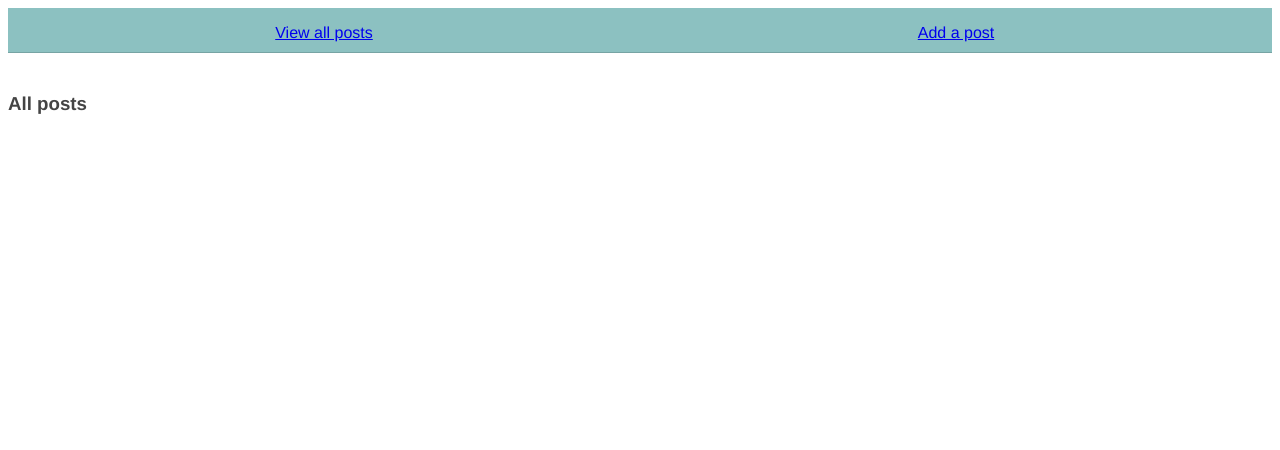
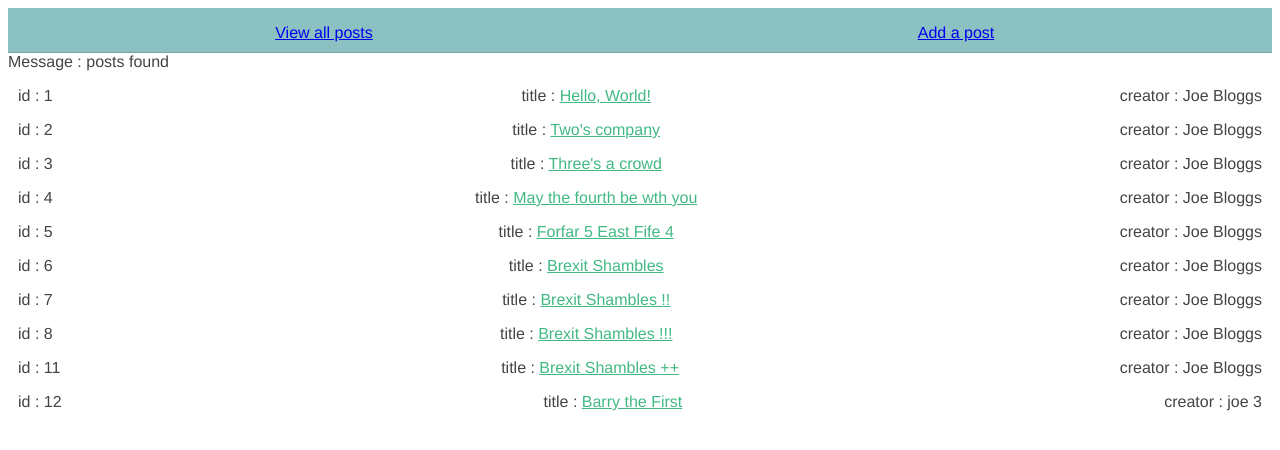
Before and after one commit to jabbarman/billblogvue, a Vue app: page / in a window 1280 px wide. Shown: the top 450 px of the page. Built offline with nearby package versions, Linux system fonts and the light colour scheme.

Commit message:
added data and bindings

```diff
--- a/src/components/HomePage.vue
+++ b/src/components/HomePage.vue
@@ -1,14 +1,27 @@
 <template>
-  <h3>All posts</h3>
+    <div>
+        <span>Message : {{blog.message}}</span>
+        <div class="post" v-for="post in blog.posts" :key="post.id">
+            <ul>
+                <li>id : {{post.id}}</li>
+                <li>title : <a v-bind:href="post.links.href">{{post.title}}</a></li>
+                <li>creator : {{post.creator}}</li>
+            </ul>
+        </div>
+    </div>
 </template>
 
 <script>
+import blog from '../data/posts';
+
 export default {
-  name: 'HomePage',
-  props: {
-    msg: String
-  }
-}
+    name: 'HomePage',
+    data () {
+        return {
+            blog,
+        };
+    },
+};
 </script>
 
 <!-- Add "scoped" attribute to limit CSS to this component only -->
--- /dev/null
+++ b/src/data/posts.js
@@ -0,0 +1,90 @@
+const allPosts = {
+    "message": "posts found",
+    "posts": [
+        {
+            "id": 1,
+            "title": "Hello, World!",
+            "creator": "Joe Bloggs",
+            "links": {
+                "href": "http://billblog.test/api/v1/blog/1"
+            }
+        },
+        {
+            "id": 2,
+            "title": "Two's company",
+            "creator": "Joe Bloggs",
+            "links": {
+                "href": "http://billblog.test/api/v1/blog/2"
+            }
+        },
+        {
+            "id": 3,
+            "title": "Three's a crowd",
+            "creator": "Joe Bloggs",
+            "links": {
+                "href": "http://billblog.test/api/v1/blog/3"
+            }
+        },
+        {
+            "id": 4,
+            "title": "May the fourth be wth you",
+            "creator": "Joe Bloggs",
+            "links": {
+                "href": "http://billblog.test/api/v1/blog/4"
+            }
+        },
+        {
+            "id": 5,
+            "title": "Forfar 5 East Fife 4",
+            "creator": "Joe Bloggs",
+            "links": {
+                "href": "http://billblog.test/api/v1/blog/5"
+            }
+        },
+        {
+            "id": 6,
+            "title": "Brexit  Shambles",
+            "creator": "Joe Bloggs",
+            "links": {
+                "href": "http://billblog.test/api/v1/blog/6"
+            }
+        },
+        {
+            "id": 7,
+            "title": "Brexit  Shambles !!",
+            "creator": "Joe Bloggs",
+            "links": {
+                "href": "http://billblog.test/api/v1/blog/7"
+            }
+        },
+        {
+            "id": 8,
+            "title": "Brexit  Shambles !!!",
+            "creator": "Joe Bloggs",
+            "links": {
+                "href": "http://billblog.test/api/v1/blog/8"
+            }
+        },
+        {
+            "id": 11,
+            "title": "Brexit  Shambles ++",
+            "creator": "Joe Bloggs",
+            "links": {
+                "href": "http://billblog.test/api/v1/blog/11"
+            }
+        },
+        {
+            "id": 12,
+            "title": "Barry the First",
+            "creator": "joe 3",
+            "links": {
+                "href": "http://billblog.test/api/v1/blog/12"
+            }
+        }
+    ],
+    "links": {
+        "self": "http://billblog.test/api/v1/blog"
+    }
+};
+
+export default allPosts;
```
